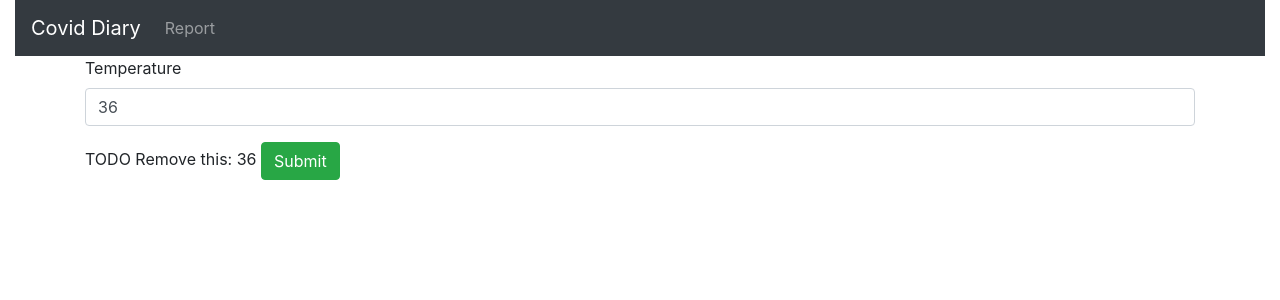
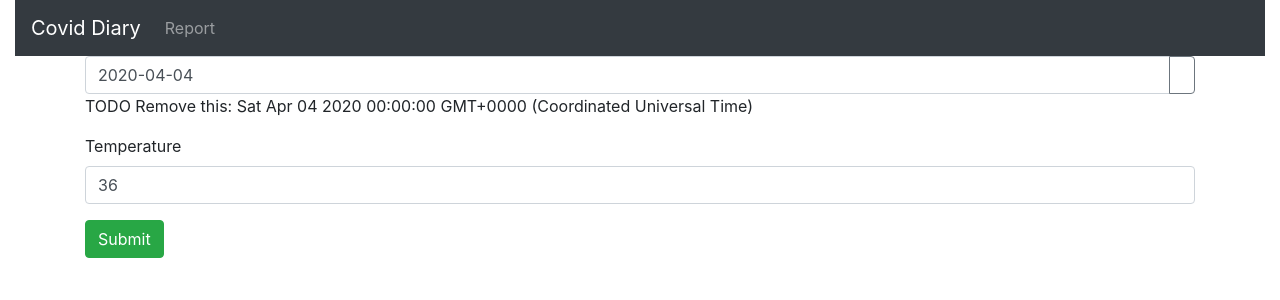
Before and after one commit to vhermecz/covid-diary, an Angular app in the folder frontend/: page /report in a window 1280 px wide. Shown: the top 300 px of the page. Built offline with nearby package versions, Linux system fonts and the light colour scheme.

Commit message:
Add date picker defaulting to today

```diff
--- a/frontend/src/app/report-form/report-form.component.html
+++ b/frontend/src/app/report-form/report-form.component.html
@@ -1,8 +1,31 @@
 <div class="container">
     <form #reportForm="ngForm">
         <div class="form-group">
+            <div class="input-group">
+                <input
+                    class="form-control"
+                    placeholder="yyyy-mm-dd"
+                    name="date"
+                    [(ngModel)]="date"
+                    (dateSelect)="dateSelected($event)"
+                    ngbDatepicker
+                    #d="ngbDatepicker"
+                />
+                <div class="input-group-append">
+                    <button
+                        class="btn btn-outline-secondary calendar"
+                        (click)="d.toggle()"
+                        type="button"
+                    ></button>
+                </div>
+            </div>
+            TODO Remove this: {{ model.date }}
+        </div>
+
+        <div class="form-group">
             <label for="temperature">Temperature</label>
             <input
+                class="form-control"
                 id="temperature"
                 name="temperature"
                 [(ngModel)]="model.temperature"
@@ -10,11 +33,9 @@
                 step="0.1"
                 min="35.0"
                 max="43.0"
-                class="form-control"
                 required
             />
         </div>
-        TODO Remove this: {{ model.temperature }}
 
         <button type="submit" class="btn btn-success">Submit</button>
     </form>
--- a/frontend/src/app/report-form/report-form.component.ts
+++ b/frontend/src/app/report-form/report-form.component.ts
@@ -1,4 +1,5 @@
 import { Component, OnInit } from '@angular/core';
+import { NgbDateStruct, NgbCalendar, NgbDate } from '@ng-bootstrap/ng-bootstrap';
 
 import { Report } from '../report';
 
@@ -9,10 +10,21 @@ import { Report } from '../report';
 })
 export class ReportFormComponent implements OnInit {
 
+  date: NgbDateStruct;
   model = Report.usingDefaults();
   submitted = false;
 
-  constructor() { }
+  constructor(private calendar: NgbCalendar) {
+    this.date = new NgbDate(this.model.date.getFullYear(), this.model.date.getMonth() + 1, this.model.date.getDate())
+  }
+
+  dateSelected(date: NgbDate) {
+    this.model.date = new Date(date.year, date.month - 1, date.day);
+  }
+
+  selectToday() {
+    this.date = this.calendar.getToday();
+  }
 
   ngOnInit(): void {
   }
--- a/frontend/src/app/report.ts
+++ b/frontend/src/app/report.ts
@@ -1,5 +1,6 @@
 export class Report {
   constructor(
+    public date: Date,
     public temperature: number,
     public dryCough: boolean,
     public wetCough: boolean,
@@ -9,6 +10,8 @@ export class Report {
   }
 
   static usingDefaults(): Report {
-    return new Report(36.0, false, false, false);
+    const now = new Date();
+    const today = new Date(now.getFullYear(), now.getMonth(), now.getDate());
+    return new Report(today, 36.0, false, false, false);
   }
 }
```
